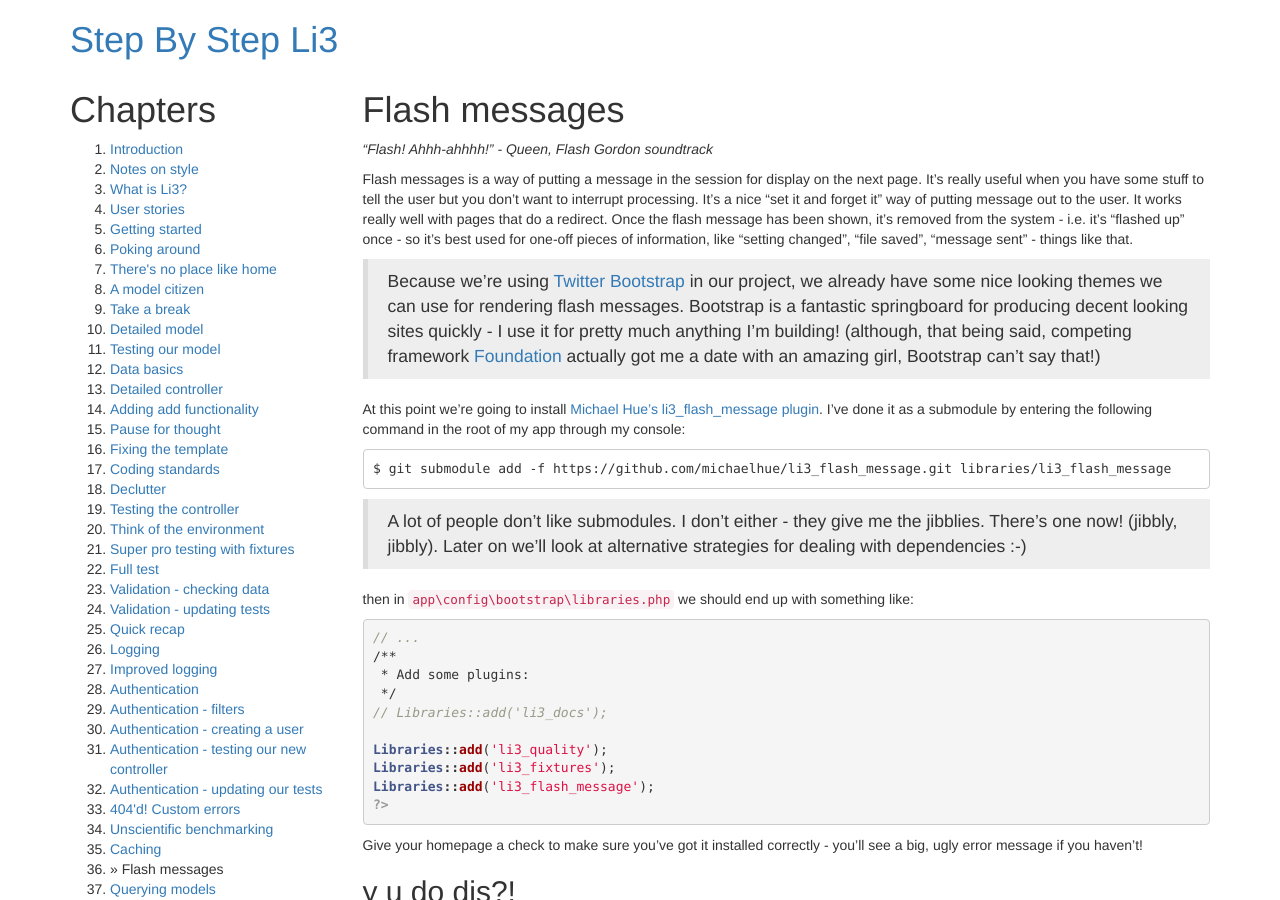
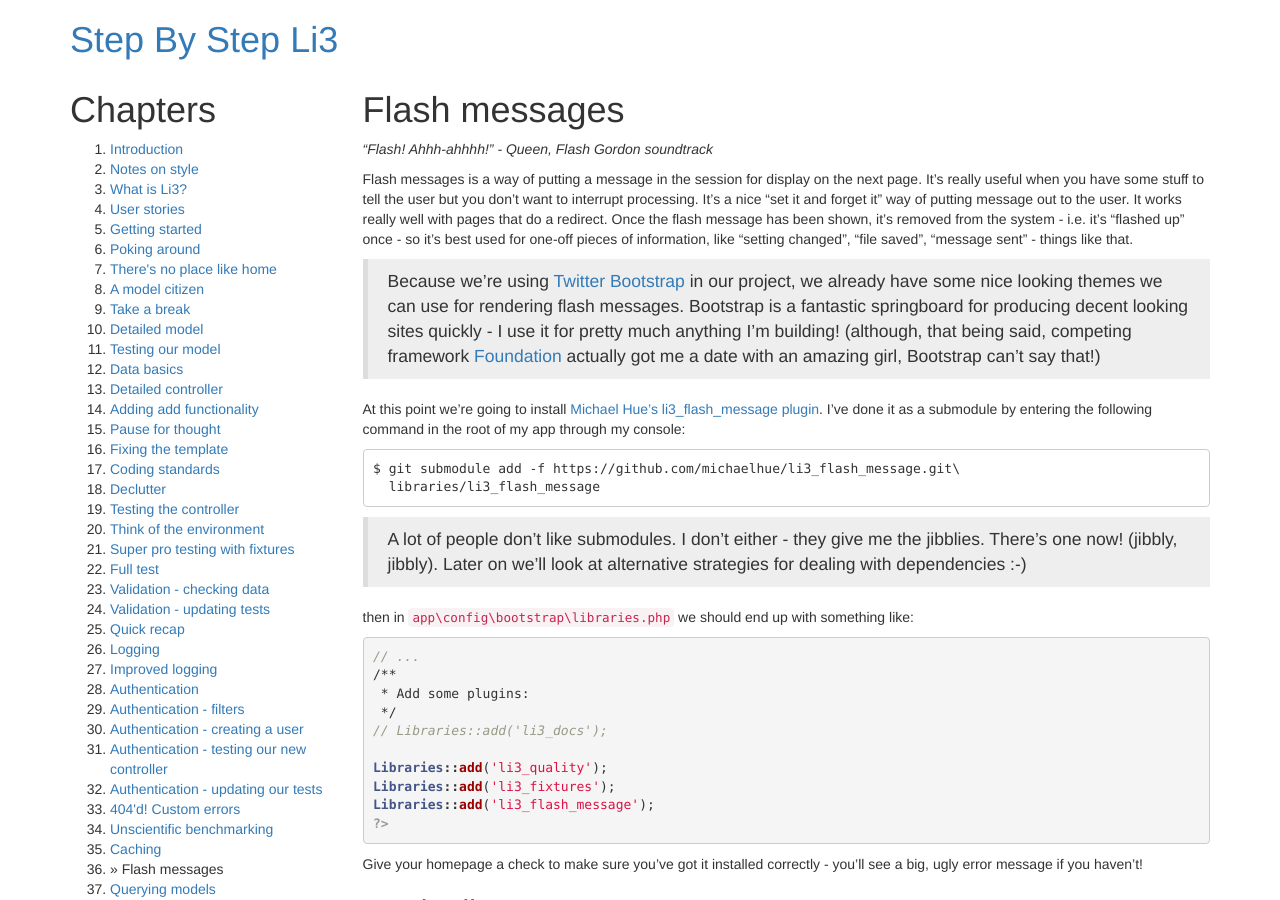
Before and after one commit to gavD/step-by-step-web-apps-with-lithium-php, a Jekyll site: the page built from _posts/2010-10-22-flash-messages.markdown, in a window 1280 px wide and 900 px high. Built offline with Jekyll 4.4.1, drawn with Linux system fonts in a browser that asks for light colours; nearby versions of some CDN libraries; Markdown is read by kramdown in place of the engine named in the settings.

Commit message:
Fixes for Leanpub version

```diff
--- a/_posts/2010-10-22-flash-messages.markdown
+++ b/_posts/2010-10-22-flash-messages.markdown
@@ -11,7 +11,8 @@
 
 At this point we're going to install [Michael Hue's li3_flash_message plugin](https://github.com/michaelhue/li3_flash_message). I've done it as a submodule by entering the following command in the root of my app through my console:
 
-    $ git submodule add -f https://github.com/michaelhue/li3_flash_message.git libraries/li3_flash_message
+    $ git submodule add -f https://github.com/michaelhue/li3_flash_message.git\
+      libraries/li3_flash_message
 
 > A lot of people don't like submodules. I don't either - they give me the jibblies. There's one now! (jibbly, jibbly). Later on we'll look at alternative strategies for dealing with dependencies :-)
 
```
Also changed, not shown: images/flash-plain.png, images/flash-styled.png.
